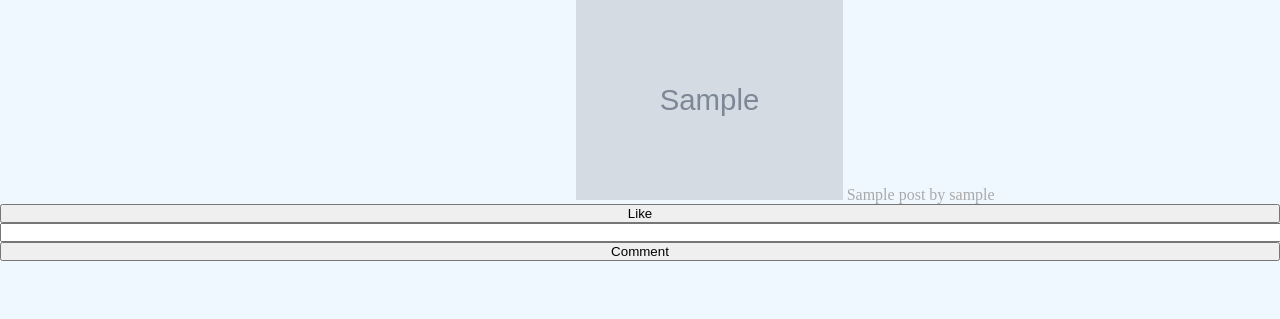
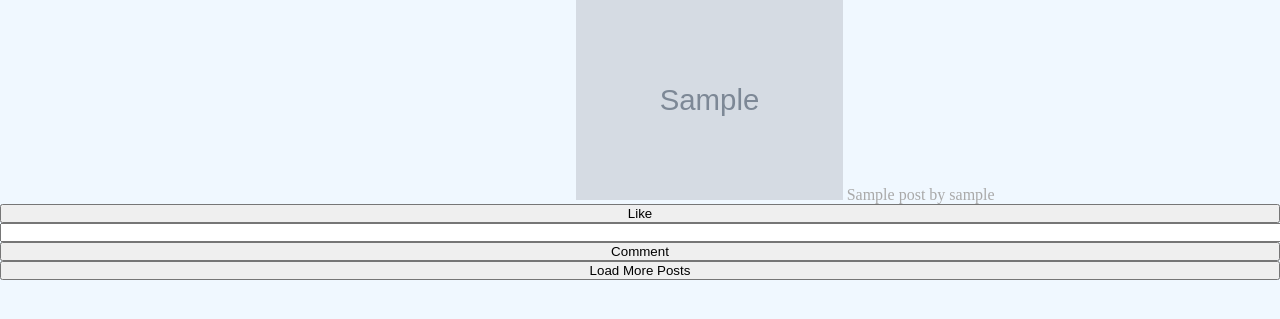
Before and after one commit to portrik/fake-a-gram, a PHP site: page / in a window 1280 px wide. Shown: the part 40-359 px from the top of the page. Run offline with PHP 8.4, Linux system fonts and the light colour scheme; tables that the repository leaves empty hold one stand-in row (values such as "Sample post"); grey boxes marked "Sample" are stand-in pictures.

Commit message:
Added option to load more posts

```diff
--- a/index.php
+++ b/index.php
@@ -2,18 +2,25 @@
     require 'db_communication.php';
     session_start();
 
+    $start = 0;
+    $count = 10;
+
     $conn = get_connection();
-
-    $result = get_posts($conn, 0, 10);
 
     if($_SERVER["REQUEST_METHOD"] === "POST") {
         if(isset($_POST["submitLike"])) {
             upvote($conn, $_SESSION["username"], $_POST["post_id"]);
         }
-        else {
+        elseif (isset($_POST["submitComment"])) {
             add_comment($conn, $_POST["post_id_comment"], $_SESSION["username"], $_POST["comment"]);
         }
+        elseif(isset($_POST["submitPosts"])) {
+            $start = $_POST["start"] + $_POST["count"];
+            $count = $_POST["count"];
+        }
     }
+
+    $result = get_posts($conn, $start, $count);
 ?>
 
 <!DOCTYPE html>
@@ -56,9 +63,12 @@
                             $comment = '<form method="POST" action="#"><input type="text" name="post_id_comment" value="'. $row[3] .'" class="hidden"><input type="text" name="comment"><input type="submit" name="submitComment" value="Comment"></form>';
                             echo($comment);
                         }
+
+                        $more_posts = '<form method="POST" action="#"><input type="text" name="start" value="'. $start .'" class="hidden"><input type="text" name="count" value="'. $count .'" class="hidden"><input type="submit" name="submitPosts" value="Load More Posts"></form>';
+                        echo($more_posts);
                     }
                     else {
-                        $message = '<h1>No posts are present in the database. Please upload some.</h4>';
+                        $message = '<h1>No more posts were loaded.</h4>';
                         echo($message);
                     }
                 ?>
```
